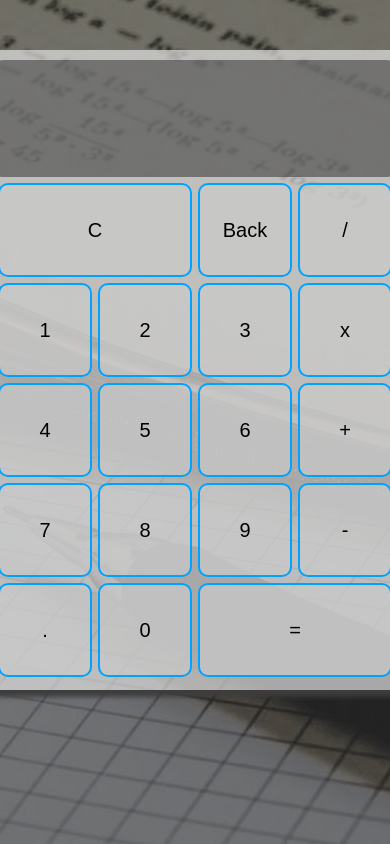
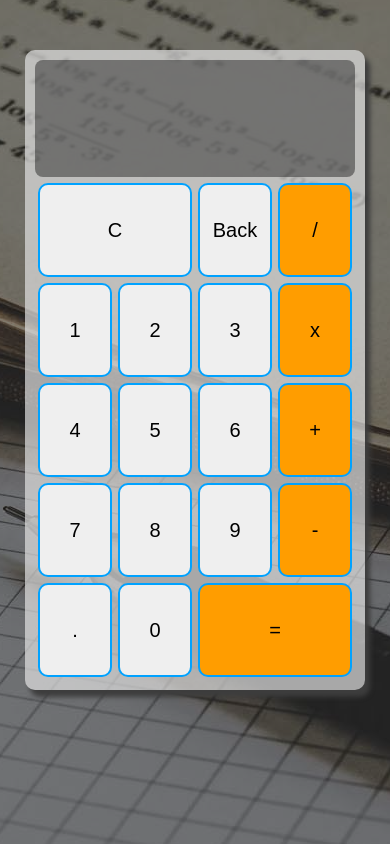
Before and after one commit to Renaldas0/kreativstorm-calculator-project, a plain HTML site: page index.html in a window 390 px wide. Drawn offline with Linux system fonts and the light colour scheme; a web font is replaced by a local one.

Commit message:
add media query to calculator button size

```diff
--- a/index.html
+++ b/index.html
@@ -1,11 +1,13 @@
 <!DOCTYPE html>
 <html lang="en">
+
 <head>
     <meta charset="UTF-8">
     <meta name="viewport" content="width=device-width, initial-scale=1.0">
     <link rel="stylesheet" href="./style/style.css">
     <title>Coolest Calculator</title>
 </head>
+
 <body>
 
     <main class="calculator">
@@ -15,24 +17,25 @@
         </div>
         <button data-clear class="span-two">C</button>
         <button data-backspace>Back</button>
-        <button value="/" data-operator>/</button>
+        <button value="/" data-operator class="operator">/</button>
         <button value="1" data-number>1</button>
         <button value="2" data-number>2</button>
         <button value="3" data-number>3</button>
-        <button value="*" data-operator>x</button>
+        <button value="*" data-operator class="operator">x</button>
         <button value="4" data-number>4</button>
         <button value="5" data-number>5</button>
         <button value="6" data-number>6</button>
-        <button value="+" data-operator>+</button>
+        <button value="+" data-operator class="operator">+</button>
         <button value="7" data-number>7</button>
         <button value="8" data-number>8</button>
         <button value="9" data-number>9</button>
-        <button value="-" data-operator>-</button>
+        <button value="-" data-operator class="operator">-</button>
         <button value="." data-number>.</button>
         <button value="0" data-number>0</button>
-        <button value="=" data-equals class="span-two">=</button>
+        <button value="=" data-equals class="span-two operator">=</button>
     </main>
 
     <script src="./scripts/script.js"></script>
 </body>
+
 </html>
--- a/style/style.css
+++ b/style/style.css
@@ -37,11 +37,18 @@ body {
     border: 2px solid #00a2ff;
     border-radius: 10px;
     margin: 3px;
-    background-color: rgba(202, 202, 202, 0.7);
+}
+
+.operator {
+    background-color: #ff9d00;
 }
 
 .calculator>button:hover {
     background-color: #fff;
+}
+
+.calculator .operator:hover {
+    background-color: #ffbf00;
 }
 
 .screen {
@@ -67,3 +74,9 @@ body {
     color: #fff;
     font-size: 16px;
 }
+
+@media screen and (max-width: 480px) {
+    .calculator {
+        grid-template-columns: repeat(4, 80px);
+    }
+}
```
Also changed, not shown: scripts/script.js (+6 -8 lines).
